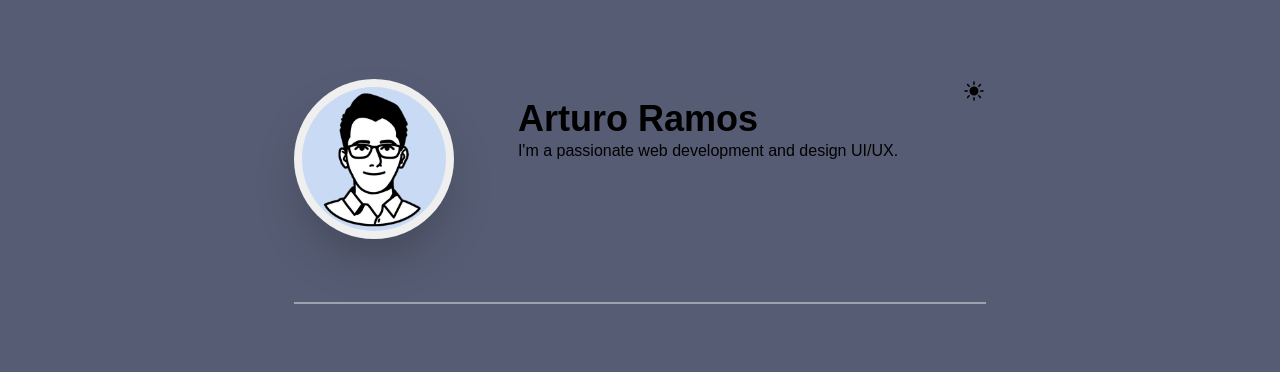
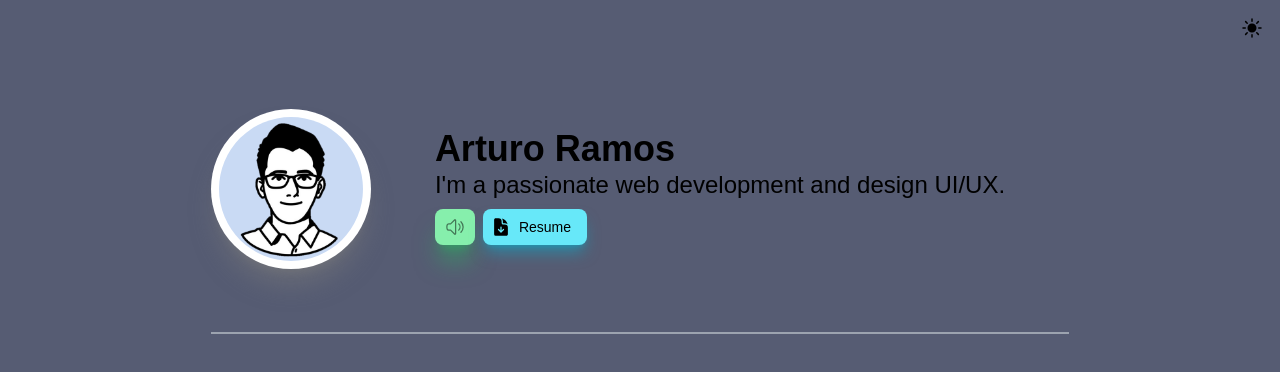
Before and after one commit to AlvaroArturoRamosSoberano/my-portfolio, a Vue app: page / in a window 1280 px wide. Shown: the top 372 px of the page. Built offline with nearby package versions, Linux system fonts and the light colour scheme.

Commit message:
Added Element Plus library

```diff
--- a/package.json
+++ b/package.json
@@ -10,6 +10,7 @@
   },
   "dependencies": {
     "@heroicons/vue": "^2.1.1",
+    "element-plus": "^2.4.4",
     "vue": "^3.3.11",
     "vue-router": "^4.2.5"
   },
@@ -18,6 +19,8 @@
     "autoprefixer": "^10.4.16",
     "postcss": "^8.4.32",
     "tailwindcss": "^3.4.0",
+    "unplugin-auto-import": "^0.17.3",
+    "unplugin-vue-components": "^0.26.0",
     "vite": "^5.0.10"
   }
 }
--- a/src/components/HeaderPage.vue
+++ b/src/components/HeaderPage.vue
@@ -1,29 +1,30 @@
 <template>
+  <section class="flex justify-end">
+    <dark-mode-button @dark-mode-activated="enableDarkMode" @light-mode-activated="enableLightMode"></dark-mode-button>
+  </section>
+
   <section class="h-auto w-full sm:h-60 md:h-64 lg:h-72 flex justify-center">
-    <div class="flex items-center border-b-2 border-gray-400">
+    <div class="flex items-center border-b-2 border-gray-400 ">
 
       <div class="sm:flex">
-        <div class="flex justify-center">
+        <section class="avatar flex justify-center">
           <div
-            class="avatar-bg w-32 h-32 sm:w-36 sm:h-36 md:w-40 md:h-40 bg-white-100 rounded-full shadow-2xl flex justify-center items-center">
+            class="avatar-bg w-32 h-32 sm:w-36 sm:h-36 md:w-40 md:h-40 bg-white-50 rounded-full shadow-xl shadow-white-500/50 flex justify-center items-center">
             <div class="w-28 h-28 sm:w-32 sm:h-32 md:w-36 md:h-36 bg-cornflower-200 rounded-full">
               <img src="../assets/avatar.png" alt="avatar" />
             </div>
           </div>
-        </div>
+        </section>
 
-        <div class="ps-16 pt-5 pe-16">
-          <h1 class="font-poppins text-lg sm:text-2xl lg:text-4xl font-bold text-center sm:text-left">
+        <section class="text ps-16 pt-5 pe-16">
+          <h1 class="font-poppins text-4xl font-bold text-center sm:text-left">
             Arturo Ramos
           </h1>
-          <p class="font-poppins text-md text-center sm:text-left">
+          <p class="font-poppins text-md sm:text-lg lg:text-2xl text-center sm:text-left">
             I'm a passionate web development and design UI/UX.
           </p>
-        </div>
-        <div class="flex justify-end">
-          <dark-mode-button @dark-mode-activated="enableDarkMode"
-            @light-mode-activated="enableLightMode"></dark-mode-button>
-        </div>
+          <looking-job-button></looking-job-button>
+        </section>
       </div>
     </div>
   </section>
@@ -31,7 +32,7 @@
 
 <script setup>
 import DarkModeButton from "./buttons/DarkModeButton.vue";
-
+import LookingJobButton from "./buttons/LookingJobButton.vue";
 const emit = defineEmits(['dark-mode-activated', 'light-mode-activated'])
 
 
--- /dev/null
+++ b/src/components/buttons/LookingJobButton.vue
@@ -0,0 +1,19 @@
+<template>
+    <section class="pt-2 pb-2">
+        <div class="flex justify-center sm:justify-start">
+            <el-tooltip content="Looking for a job" placement="top">
+                <button
+                    class="w-10 h-9 bg-green-300 shadow-xl shadow-green-500/50 rounded-lg flex justify-center items-center cursor-default ">
+                    <!--  <SpeakerXMarkIcon class="w-5 h-5"></SpeakerXMarkIcon> -->
+                    <SpeakerWaveIcon class="w-5 h-5 animate-pulse "></SpeakerWaveIcon>
+                </button>
+            </el-tooltip>
+            <resume-button></resume-button>
+        </div>
+    </section>
+</template>
+<script setup>
+import { SpeakerXMarkIcon, SpeakerWaveIcon } from '@heroicons/vue/24/outline';
+import ResumeButton from "../buttons/ResumeButton.vue";
+
+</script>
--- /dev/null
+++ b/src/components/buttons/ResumeButton.vue
@@ -0,0 +1,14 @@
+<template>
+    <section class="pb-2 ps-2">
+        <div class="flex justify-center sm:justify-start">
+            <button class="w-auto h-9 bg-cyan-300 shadow-lg shadow-cyan-500/50 hover:bg-gray-400 rounded-lg flex justify-center items-center ">
+                <DocumentArrowDownIcon class="w-5 h-5 my-2 mx-2"></DocumentArrowDownIcon>
+                <a href="/src/assets/CV-Arturo_Ramos_-_Software-Engineer.pdf" class="pe-4 font-poppins text-center text-sm">Resume</a>
+            </button>
+        </div>
+    </section>
+</template>
+
+<script setup>
+import { DocumentArrowDownIcon } from '@heroicons/vue/24/solid';
+</script>
--- a/vite.config.js
+++ b/vite.config.js
@@ -1,16 +1,25 @@
-import { fileURLToPath, URL } from 'node:url'
+import { fileURLToPath, URL } from "node:url";
 
-import { defineConfig } from 'vite'
-import vue from '@vitejs/plugin-vue'
+import { defineConfig } from "vite";
+import AutoImport from "unplugin-auto-import/vite";
+import Components from "unplugin-vue-components/vite";
+import { ElementPlusResolver } from "unplugin-vue-components/resolvers";
+import vue from "@vitejs/plugin-vue";
 
 // https://vitejs.dev/config/
 export default defineConfig({
   plugins: [
     vue(),
+    AutoImport({
+      resolvers: [ElementPlusResolver()]
+    }),
+    Components({
+      resolvers: [ElementPlusResolver()]
+    })
   ],
   resolve: {
     alias: {
-      '@': fileURLToPath(new URL('./src', import.meta.url))
+      "@": fileURLToPath(new URL("./src", import.meta.url))
     }
   }
-})
+});
```
Also changed, not shown: src/main.js (+10 -8 lines), 1 other file (tests, documents, lock files or other folders).
